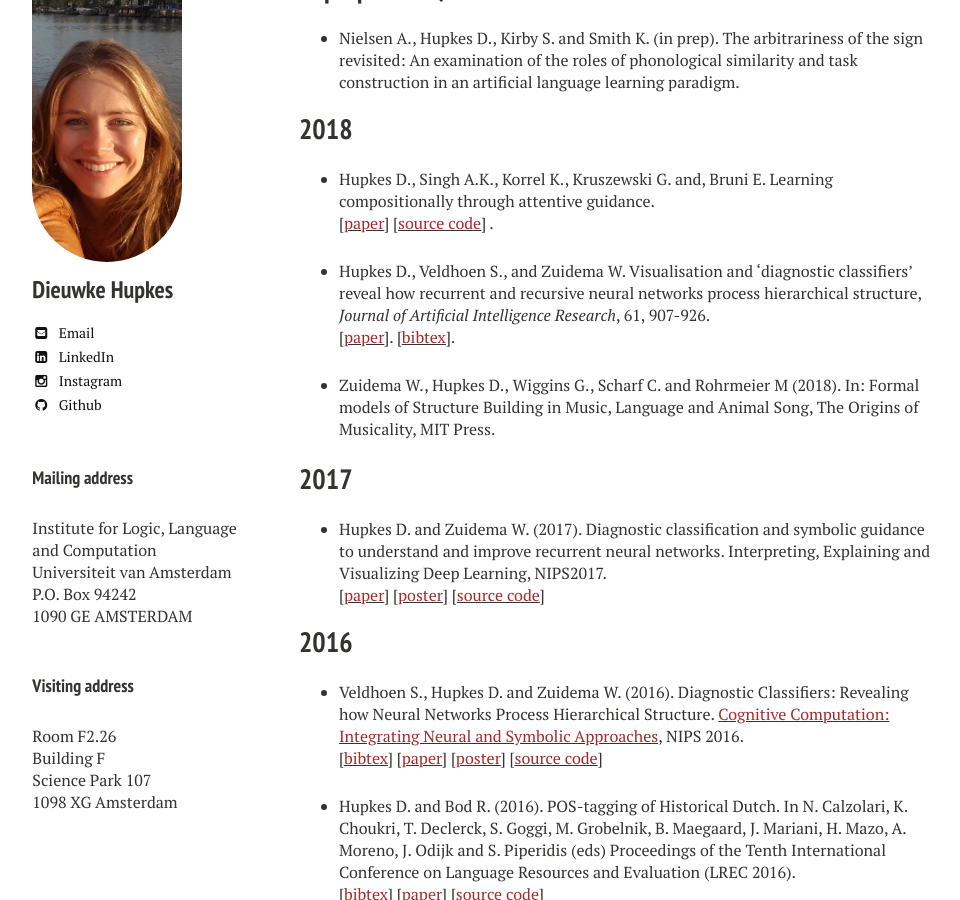
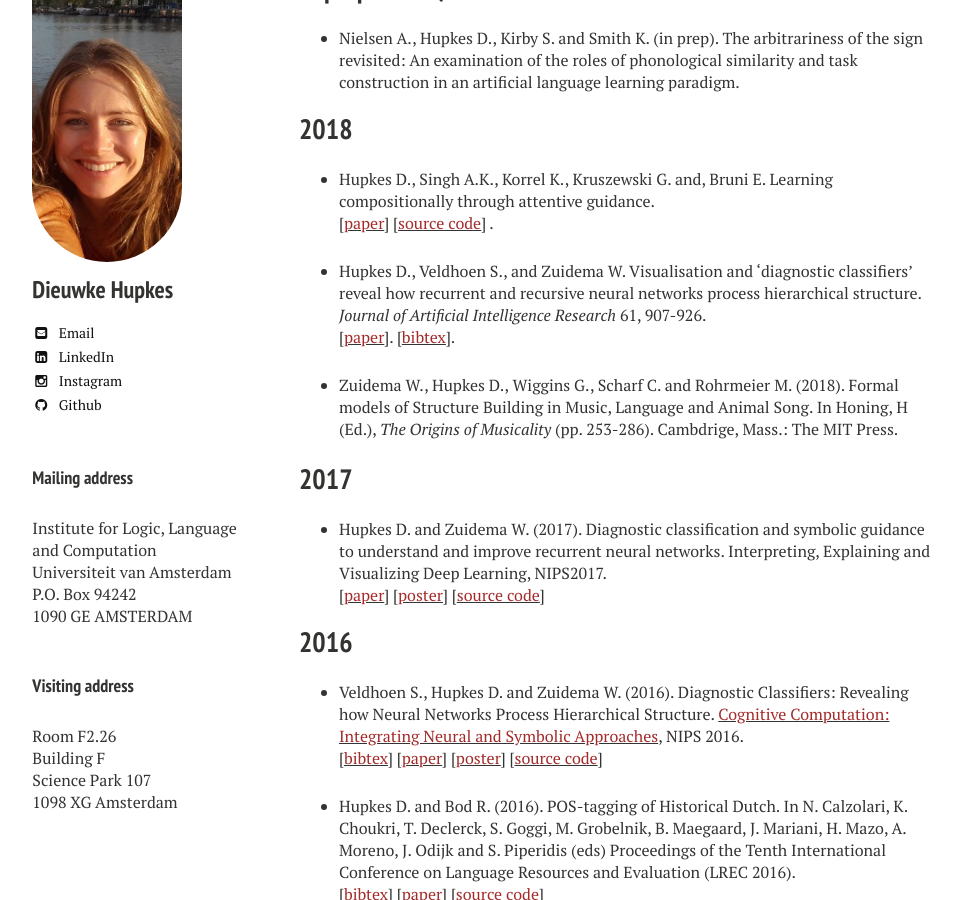
Before and after one commit to dieuwkehupkes/dieuwkehupkes.github.io, a Jekyll site: the page built from publications.md, in a window 1280 px wide and 900 px high, scrolled down 501 px. Shown: the whole window, without its empty margins (21-981 px from the left). Built offline with Jekyll 4.4.1, drawn with Linux system fonts in a browser that asks for light colours; nearby versions of some CDN libraries.

Commit message:
Correct publications format

```diff
--- a/publications.md
+++ b/publications.md
@@ -20,12 +20,12 @@ image:
 \[[<font color="brown">paper</font>](../research/attentive_guidance.pdf){:target="blank"}\] \[[<font color="brown">source code</font>](https://github.com/i-machine-think/machine/tree/master){:target="_blank"}\]
 .
 
-* Hupkes D., Veldhoen S., and Zuidema W.  Visualisation and 'diagnostic classifiers' reveal how recurrent and recursive neural networks process hierarchical structure, *Journal of Artificial Intelligence Research*, 61, 907-926.\\
+* Hupkes D., Veldhoen S., and Zuidema W.  Visualisation and 'diagnostic classifiers' reveal how recurrent and recursive neural networks process hierarchical structure. *Journal of Artificial Intelligence Research* 61, 907-926.\\
 \[[<font color="brown">paper</font>](https://arxiv.org/abs/1711.10203){:target="blank"}\].
 \[[<font color="brown">bibtex</font>](https://arxiv.org/abs/1711.10203){:target="blank"}\].
 
 
-* Zuidema W., Hupkes D., Wiggins G., Scharf C. and Rohrmeier M (2018). In: Formal models of Structure Building in Music, Language and Animal Song, The Origins of Musicality, MIT Press.
+* Zuidema W., Hupkes D., Wiggins G., Scharf C. and Rohrmeier M. (2018). Formal models of Structure Building in Music, Language and Animal Song. In Honing, H (Ed.), *The Origins of Musicality* (pp. 253-286). Cambdrige, Mass.: The MIT Press.
 
 ## 2017
 
```
